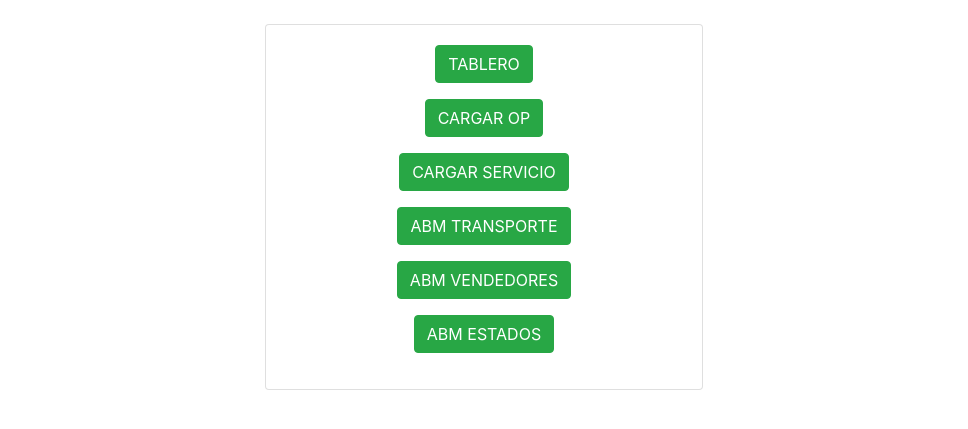
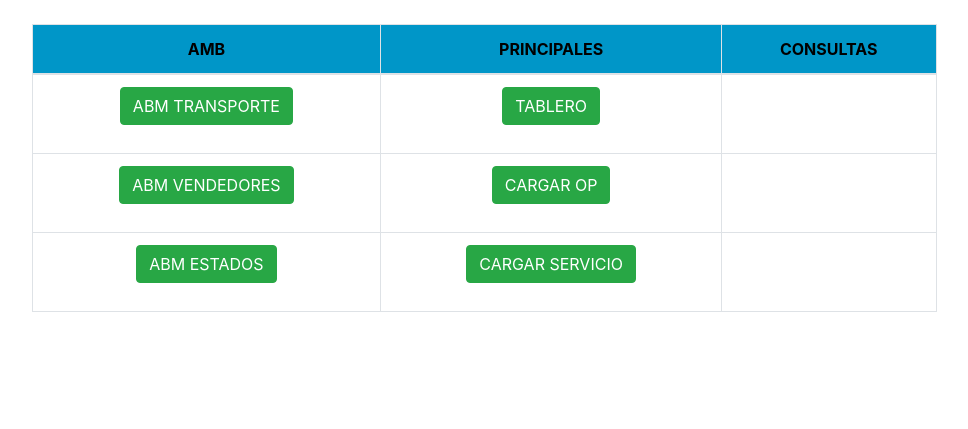
Before and after one commit to dariosergio65/Servicios, a PHP site: page /menu.php in a window 1280 px wide. Shown: the part 56-485 px from the top of the page, without its empty margins (156-1124 px from the left). Run offline with PHP 8.4, Linux system fonts and the light colour scheme; some libraries are stand-ins or nearby versions.

Commit message:
Nuevo menú 11-09-2020

```diff
--- /dev/null
+++ b/Tablas/nuevas/irRenovando.txt
@@ -0,0 +1 @@
+nada
--- a/menu.php
+++ b/menu.php
@@ -18,42 +18,68 @@ if (isset($_POST['tablero'])){
 ?>
 <div class="container p-4">
     <div class="row">
-        <div class="col-md-5 mx-auto">
-            <div class="card card-body">
+        <div class="col-md-10 mx-auto">
             <form action="<?= $_SERVER['PHP_SELF'] ?>" method="POST">
-
+                <table class="table table-bordered">
+                    <thead class="thead-cel" style="text-align:center">
+                        <tr>
+                            <th>AMB</th>
+                            <th>PRINCIPALES</th>
+                            <th>CONSULTAS</th>
+                        </tr>
+                    </thead>
+                    <tbody>
+                        <tr>
+                            <td>
+                                <div class="form-group">
+                                    <button class="btn btn-success" name="cargatrans">
+                                    ABM TRANSPORTE
+                                    </button>
+                                </div>
+                            </td>
+                            <td>
                                 <div class="form-group">
                                     <button class="btn btn-success" name="tablero">
                                     TABLERO
                                     </button>
                                 </div>
+                            <td>
+                        </tr>
+                        <tr>
+                            <td>
+                                <div class="form-group">
+                                    <button class="btn btn-success" name="abmven">
+                                    ABM VENDEDORES
+                                    </button>
+                                </div>
+                            </td>
+                            <td>
                                 <div class="form-group">
                                     <button class="btn btn-success" name="cargaop">
                                     CARGAR OP
                                     </button>
                                 </div>
+                            </td>
+                        </tr>
+                        <tr>
+                            <td>
+                                <div class="form-group">
+                                <button class="btn btn-success" name="abmest">
+                                    ABM ESTADOS
+                                </button>
+                                </div>
+                            </td>
+                            <td>
                                 <div class="form-group">
                                     <button class="btn btn-success" name="cargaservi">
                                     CARGAR SERVICIO
                                     </button>
                                 </div>
-                    <div class="form-group">
-                    <button class="btn btn-success" name="cargatrans">
-                            ABM TRANSPORTE
-                        </button>
-                    </div>
-                    <div class="form-group">
-                    <button class="btn btn-success" name="abmven">
-                            ABM VENDEDORES
-                        </button>
-                    </div>
-                    <div class="form-group">
-                    <button class="btn btn-success" name="abmest">
-                            ABM ESTADOS
-                        </button>
-                    </div>
+                            <td>
+                        </tr>
+                    </tbody>
+                </table>
             </form>
-            </div>
         </div>
     </div>
 </div>
```
Also changed, not shown: 1 other file. Lines whose indentation alone changed are shown as unchanged.
